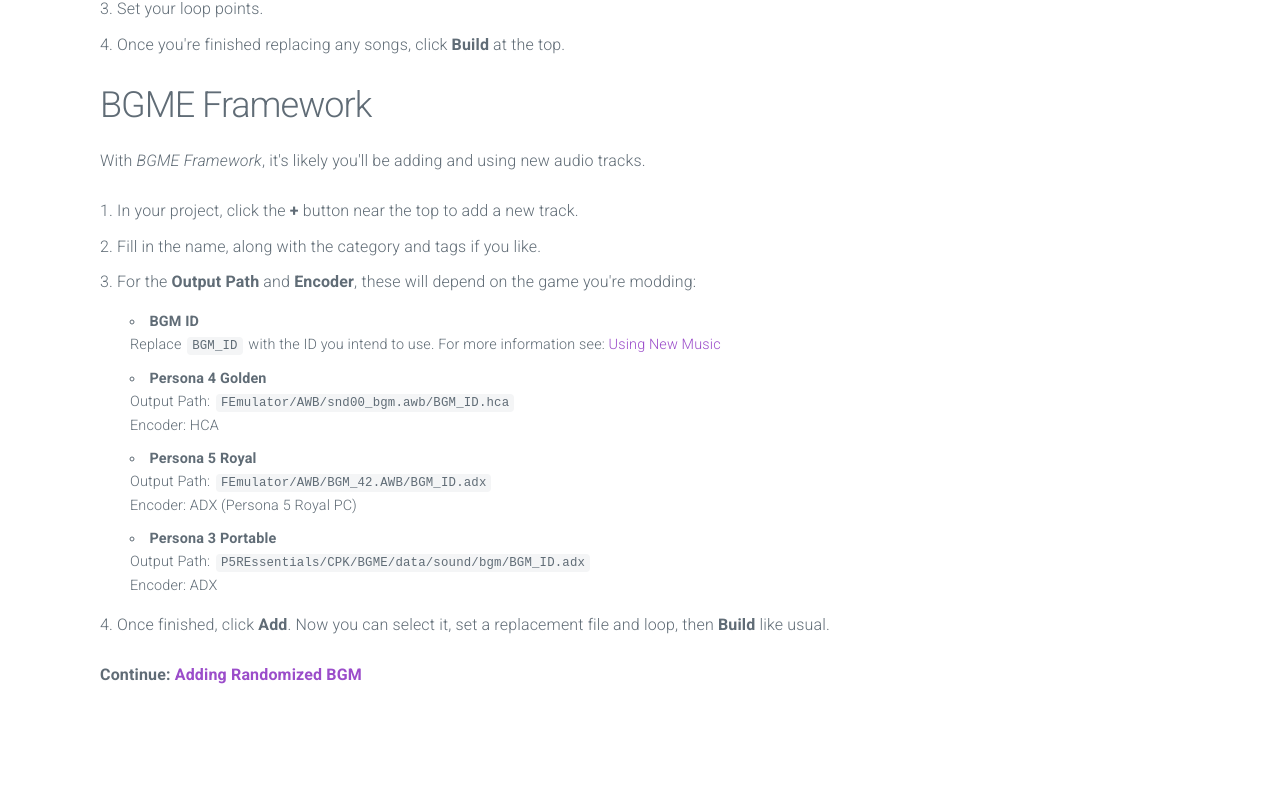
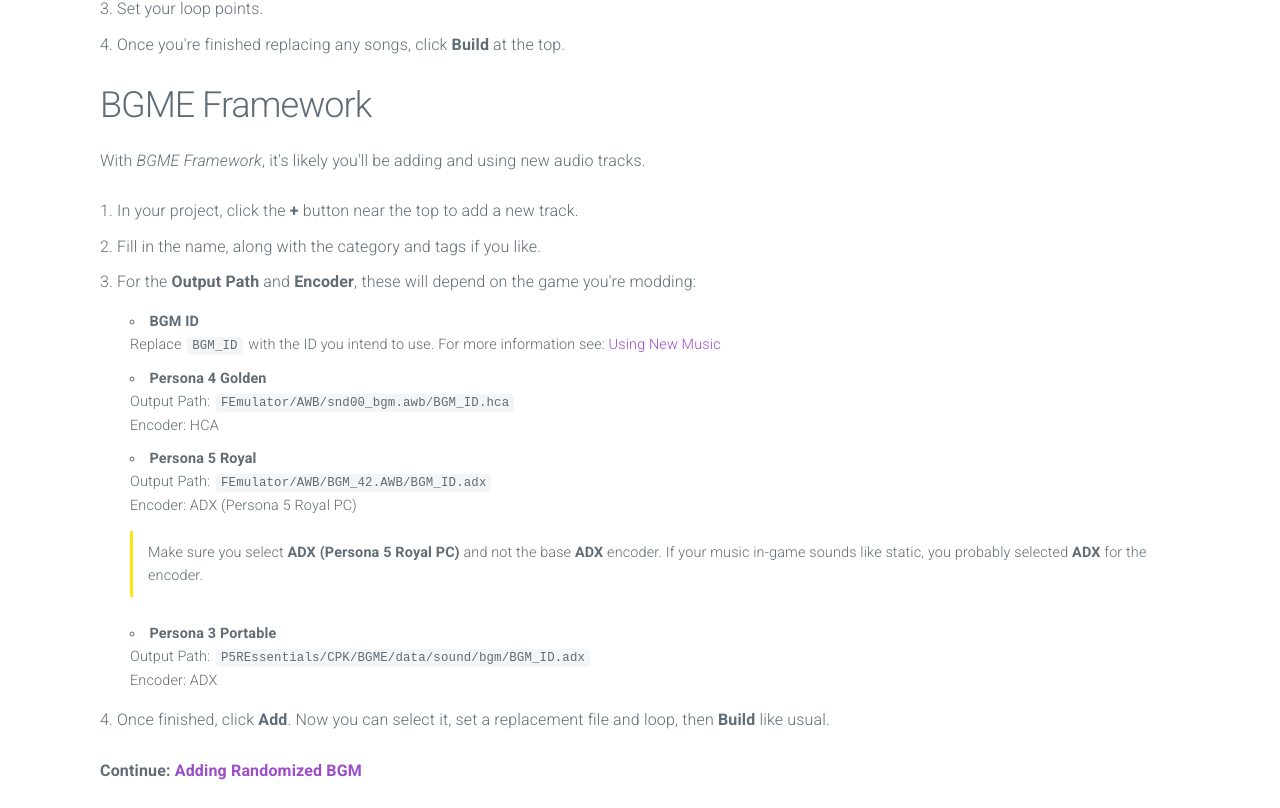
Before and after one commit to T-PoseRatkechi/PersonaMusicScript, a SvelteKit app in the folder sveltekit/: page /guides/music-manager in a window 1280 px wide. Shown: the part 1540-2348 px from the top of the page. Before the commit the page ends 2253 px from the top, so only its background shows below. Built offline with nearby package versions, Linux system fonts and the light colour scheme.

Commit message:
Add P5R encoder notice.

```diff
--- a/sveltekit/src/routes/guides/music-manager/+page.svelte
+++ b/sveltekit/src/routes/guides/music-manager/+page.svelte
@@ -105,6 +105,12 @@
 			<b>Persona 5 Royal</b>
 			<div>Output Path: <code>FEmulator/AWB/BGM_42.AWB/BGM_ID.adx</code></div>
 			<div>Encoder: ADX (Persona 5 Royal PC)</div>
+			<blockquote class="warning">
+				<p>
+					Make sure you select <b>ADX (Persona 5 Royal PC)</b> and not the base <b>ADX</b> encoder.
+					If your music in-game sounds like static, you probably selected <b>ADX</b> for the encoder.
+				</p>
+			</blockquote>
 		</li>
 		<li>
 			<b>Persona 3 Portable</b>
```
